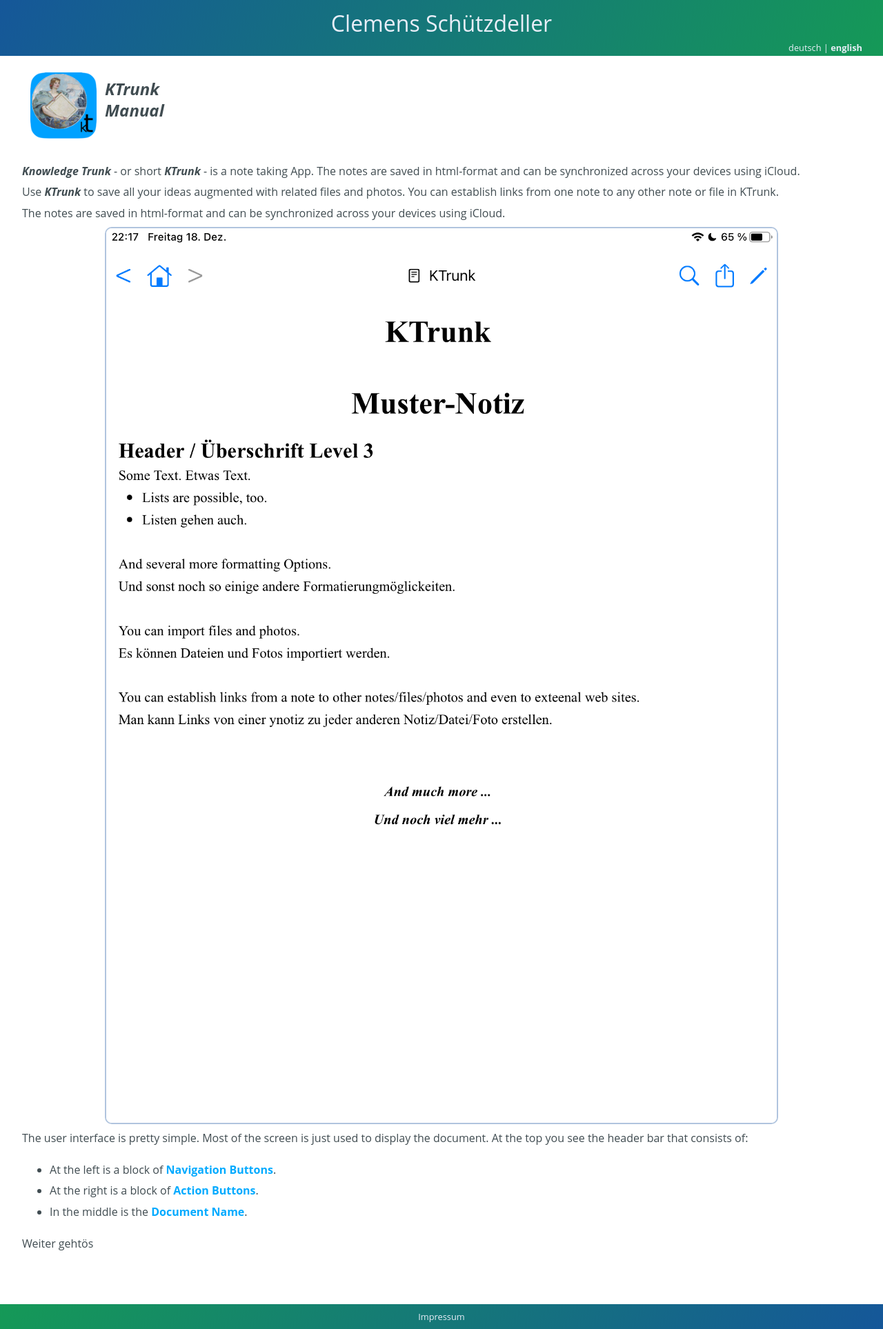
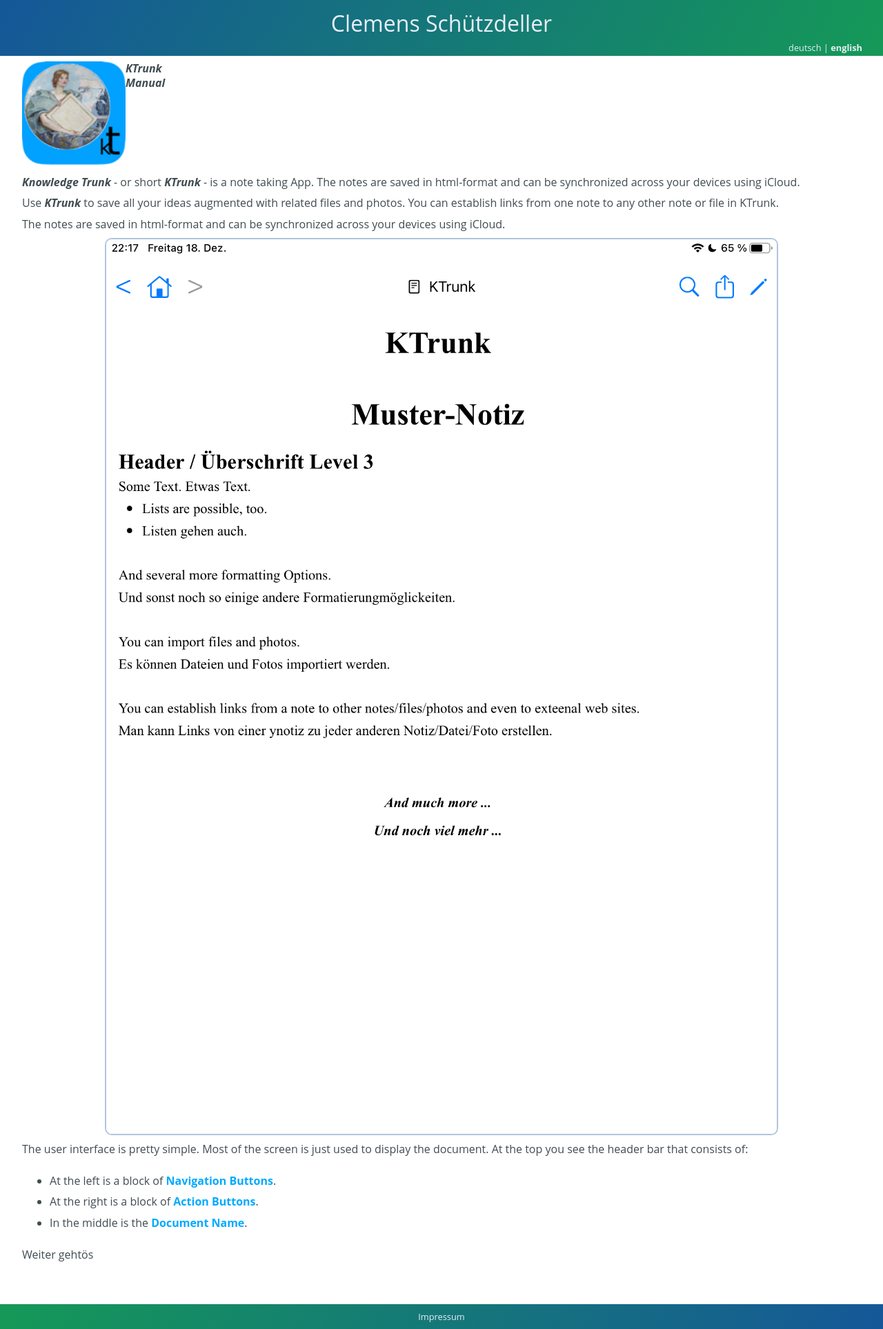
Before and after one commit to cs-LA/home, a Jekyll site: the page built from KTrunk/Manual.md, in a window 1280 px wide. Shown: the whole page at 69% size. Built offline with Jekyll 4.4.1, drawn with Linux system fonts in a browser that asks for light colours; our own code applies the rules of GitHub Pages for plain Markdown files.

Commit message:
Update default.html

```diff
--- a/_layouts/default.html
+++ b/_layouts/default.html
@@ -114,32 +114,42 @@
         display: none;
       }
 
-      /* Create two column display for a logo (left) with a short heading (right) */
+      .logoRow {
+        margin-bottom: 10px;
+      }
+
+
         .logoColumn {
           float: left;
-        padding-top: 1em;
-        height: 120px;
+          height: 150px;
         }
 
         .logoColumnLeft {
-        width: 120px;
+          width: 150px;
         }
+        .logoColumnLeft img {
+        	width: 100%;
+        }
+
         .logoColumnRight {
-        display: table;
-        padding-top: 0;
-        width: calc(100%-150px);
-        height: 120px;
+          width: calc(100% - 150px);
+          padding: 0 1em;
+          line-height: 130px;
+          overflow-y: auto;
         }
-      .logoTextCell {
-        display: table-cell;
-        font-size: 24px;
+
+        .vCentered {
+          line-height: 1.2;
+          display: inline-block;
+          vertical-align: middle;
         }
-      /* Clear floats after the columns */
+
       .logoRow:after {
         content: "";
         display: table;
         clear: both;
       }
+
 
     </style>
 
```
Lines whose indentation alone changed are shown as unchanged.
